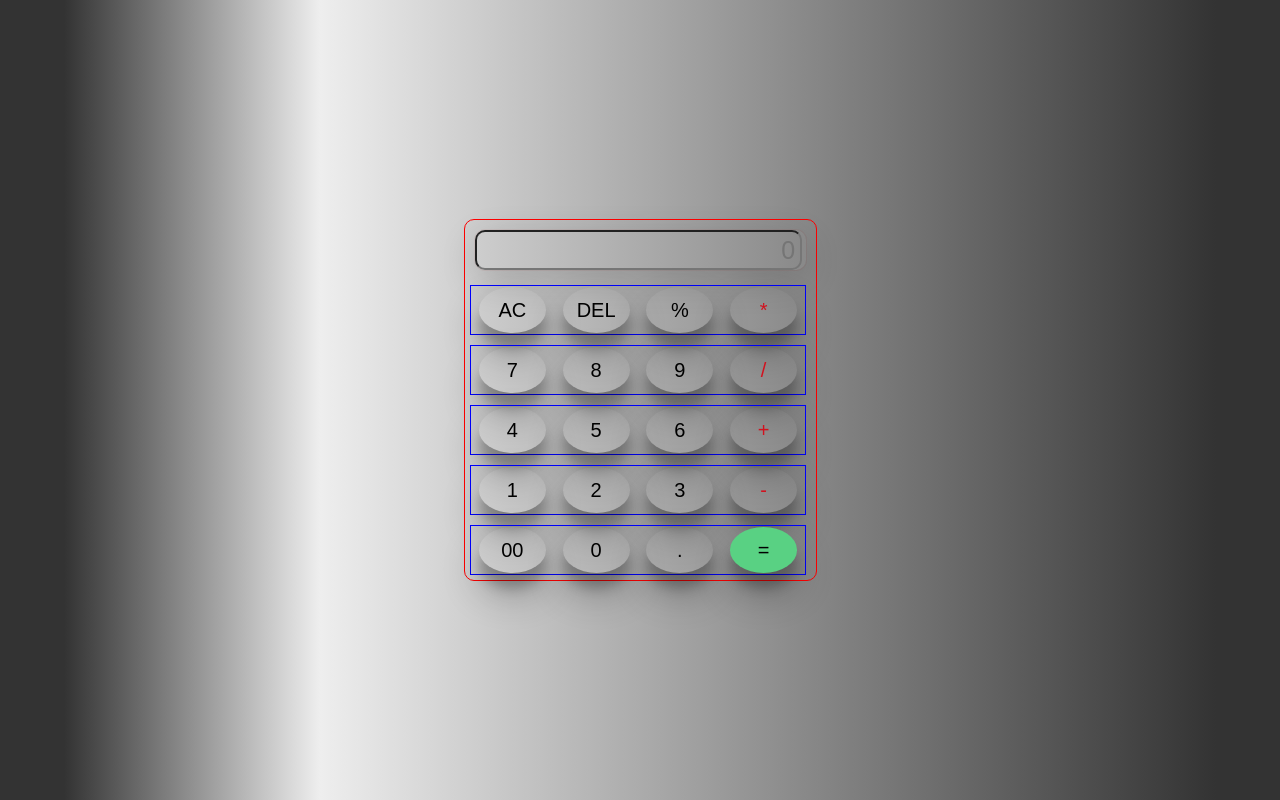
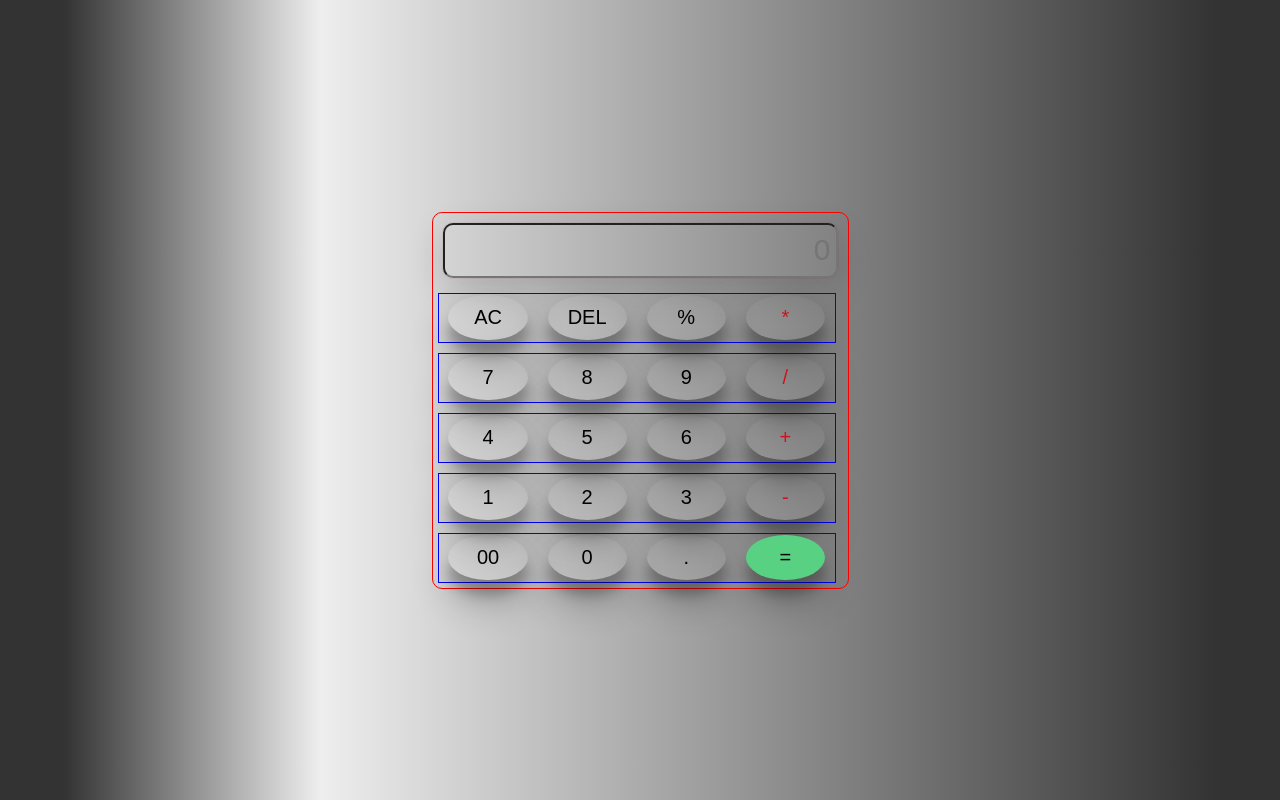
Before and after one commit to Sajay0623/calculator, a plain HTML site: page index.html in a window 1280 px wide. Both pictures are taken after a click on the button "AC". Drawn offline with Linux system fonts and the light colour scheme.

Commit message:
js added

```diff
--- a/index.html
+++ b/index.html
@@ -26,27 +26,26 @@
       border-radius: 10px;
       display: grid;
       align-items: center;
-
     }
     .inputContainer {
-
       margin-right: 10px;
-      height: 40px;
+      height: 55px;
       margin: 10px;
-      box-shadow: rgba(0, 0, 0, 0.16) 0px 10px 36px 0px, rgba(163, 12, 12, 0.06) 0px 0px 0px 1px;
+      box-shadow: rgba(0, 0, 0, 0.16) 0px 10px 36px 0px,
+        rgba(163, 12, 12, 0.06) 0px 0px 0px 1px;
       border-radius: 10px;
     }
-    .inputContainer input{
-        width: 99%;
+    .inputContainer input {
+      width: 100%;
       height: 100%;
       text-align: right;
       padding-right: 5px;
-        font-size: 25px;
+      font-size: 30px;
       background: transparent;
       outline: none;
       border-radius: 10px;
     }
-    .btnBox{
+    .btnBox {
       width: 96%;
 
       border: 1px solid blue;
@@ -55,25 +54,23 @@
       display: flex;
       justify-content: space-around;
       align-items: center;
-
     }
-    .btnBox button{
-
+    .btnBox button {
       height: 95%;
       border-radius: 50%;
-      box-shadow: rgba(0, 0, 0, 0.3) 0px 19px 38px, rgba(0, 0, 0, 0.22) 0px 15px 12px;
+      box-shadow: rgba(0, 0, 0, 0.3) 0px 19px 38px,
+        rgba(0, 0, 0, 0.22) 0px 15px 12px;
       width: 20%;
       background: transparent;
       border: none;
       outline: none;
       font-size: 20px;
       text-align: center;
-
     }
     .operator {
       color: rgb(210, 17, 30);
     }
-    #equal{
+    #equal {
       background: rgb(89, 209, 131);
       color: black;
     }
@@ -81,42 +78,60 @@
   <body>
     <div class="container">
       <div class="calBody">
-        <div class="inputContainer" >
-            <input type="text" placeholder="0" />
+        <div class="inputContainer">
+          <input id="inputVal" type="text" placeholder="0" />
         </div>
-
 
         <div class="btnBox">
           <button>AC</button>
           <button>DEL</button>
-          <button >%</button>
-          <button class = "operator">*</button>
+          <button>%</button>
+          <button class="operator">*</button>
         </div>
         <div class="btnBox">
           <button>7</button>
           <button>8</button>
           <button>9</button>
-          <button class = "operator">/</button>
+          <button class="operator">/</button>
         </div>
         <div class="btnBox">
           <button>4</button>
           <button>5</button>
           <button>6</button>
-          <button class = "operator">+</button>
+          <button class="operator">+</button>
         </div>
         <div class="btnBox">
           <button>1</button>
           <button>2</button>
           <button>3</button>
-          <button class = "operator">-</button>
+          <button class="operator">-</button>
         </div>
         <div class="btnBox">
           <button>00</button>
           <button>0</button>
           <button>.</button>
-          <button id = "equal">=</button>
+          <button id="equal">=</button>
         </div>
       </div>
     </div>
+    <script>
+      let inputValue = document.getElementById("inputVal");
+      let buttonGroup = document.querySelectorAll("button");
+      console.log(buttonGroup);
+      buttonGroup.forEach((btn) =>
+        btn.addEventListener("click", (e) => {
+          let btnText = btn.value;
+          inputValue.value += btnText;
+          console.log();
+          if (btnText == "AC") {
+          }
+          if (btnText == "DEL") {
+            inputValue = document.getElementById("inputVal");
+            newText = inputValue.value.slice(0, -1);
+            inputValue.value = newText;
+          }
+        })
+      );
+    </script>
   </body>
 </html>
```
Lines whose indentation alone changed are shown as unchanged.
